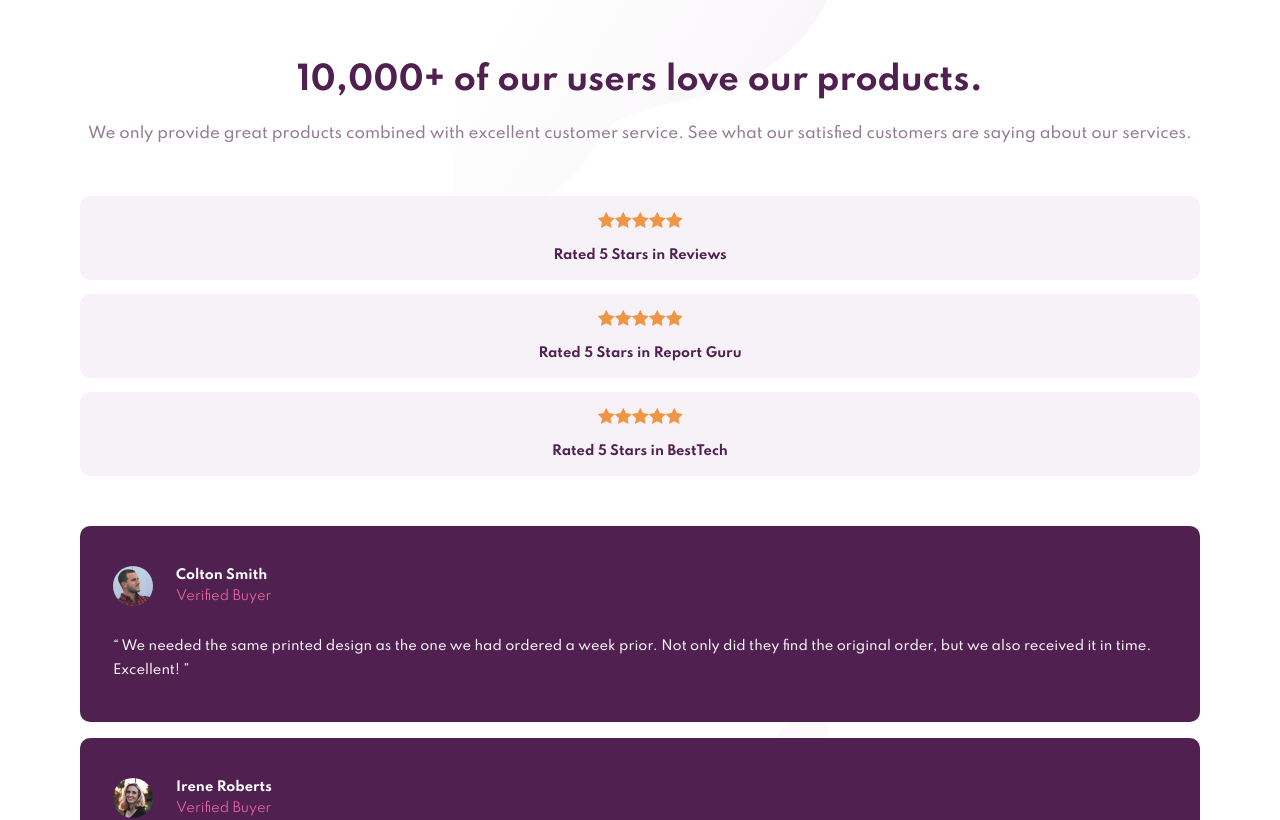
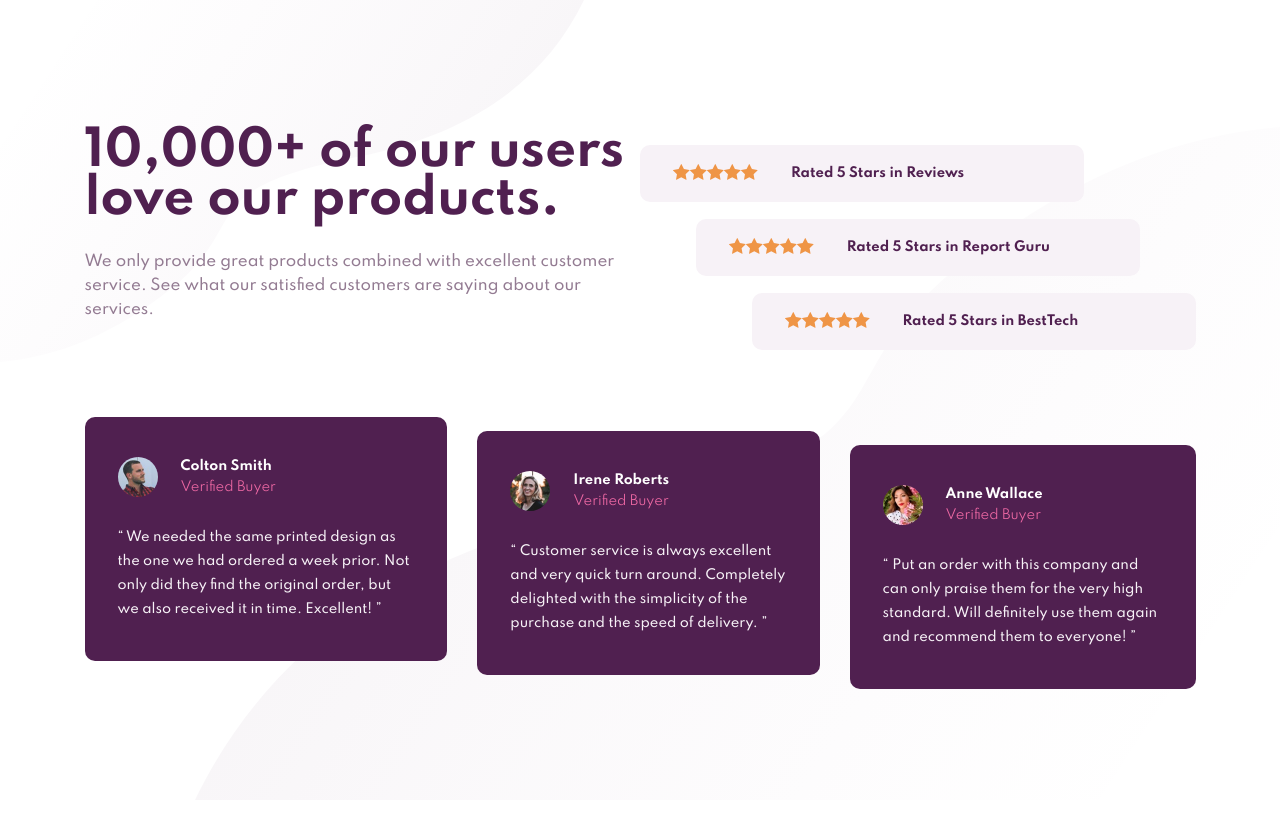
Before and after one commit to tloyan/frontendmentor, a Next.js app: page /social-proof-section in a window 1280 px wide. Shown: the top 820 px of the page. Built offline with nearby package versions, Linux system fonts and the light colour scheme.

Commit message:
add desktop version

```diff
--- a/components/social-proof-section/style.module.css
+++ b/components/social-proof-section/style.module.css
@@ -16,7 +16,7 @@
   padding-right: 24px;
 
   background-image: url('/social-proof-section/bg-pattern-top-mobile.svg'), url('/social-proof-section/bg-pattern-bottom-mobile.svg');
-  background-position: top, bottom;
+  background-position: top left, bottom right;
   background-repeat: no-repeat;
 }
 
@@ -166,5 +166,83 @@
     /* minimum space between content and left or right (horizontal centering) */
     padding-left: 5rem;
     padding-right: 5rem;
+
+    background-image: url('/social-proof-section/bg-pattern-top-desktop.svg'), url('/social-proof-section/bg-pattern-bottom-desktop.svg');
+  }
+
+  .center {
+    display: flex;
+    flex-wrap: wrap;
+    max-width: 1111px;
+  }
+
+  .description_container {
+    flex-basis: 50%;
+  }
+
+  .description_container > * {
+    text-align: start;
+  }
+
+  .description_container > h1 {
+    font-size: var(--font-size-extrabig);
+  }
+
+  .rated_container {
+    flex-basis: 50%;
+    margin-top: 0px;
+
+    padding-top: 17px;
+    padding-bottom: 17px;
+
+    display: flex;
+    flex-direction: column;
+    align-items: center;
+  }
+
+  .rated_container > * + * {
+    margin-top: 17px;
+  }
+
+  .rated_item {
+    flex-direction: row;
+    padding-top: 19px;
+    padding-bottom: 19px;
+
+    padding-left: 33px;
+
+    min-width: 444px;
+  }
+
+  .rated_item.first {
+    align-self: flex-start;
+  }
+
+  .rated_item.last {
+    align-self: flex-end;
+  }
+
+  .rated_item > * + * {
+    margin-top: 0px;
+    margin-left: 33px;
+  }
+
+  .feedback_container {
+    height: 272px;
+    display: flex;
+    align-items: center;
+  }
+
+  .feedback_container > * + * {
+    margin-top: 0px;
+    margin-left: 30px;
+  }
+
+  .feedback_item.first {
+    align-self: flex-start;
+  }
+
+  .feedback_item.last {
+    align-self: flex-end;
   }
 }
```
